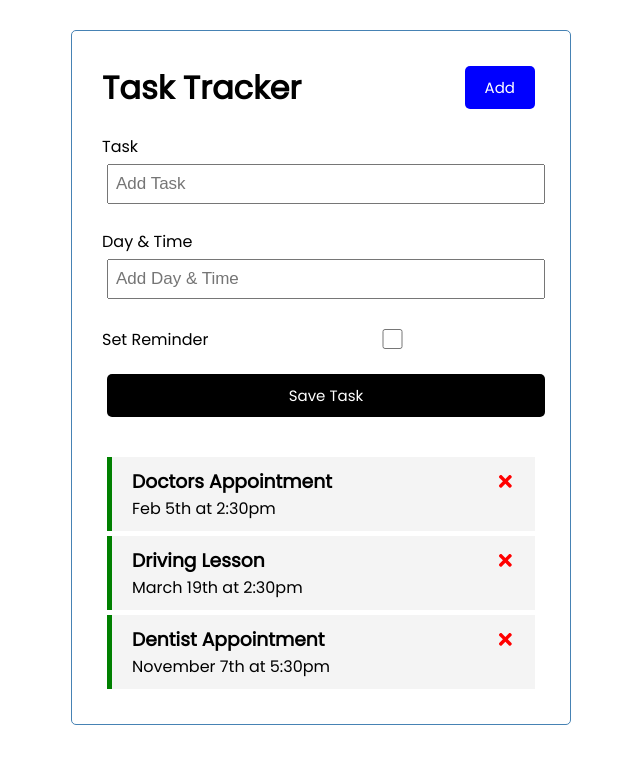
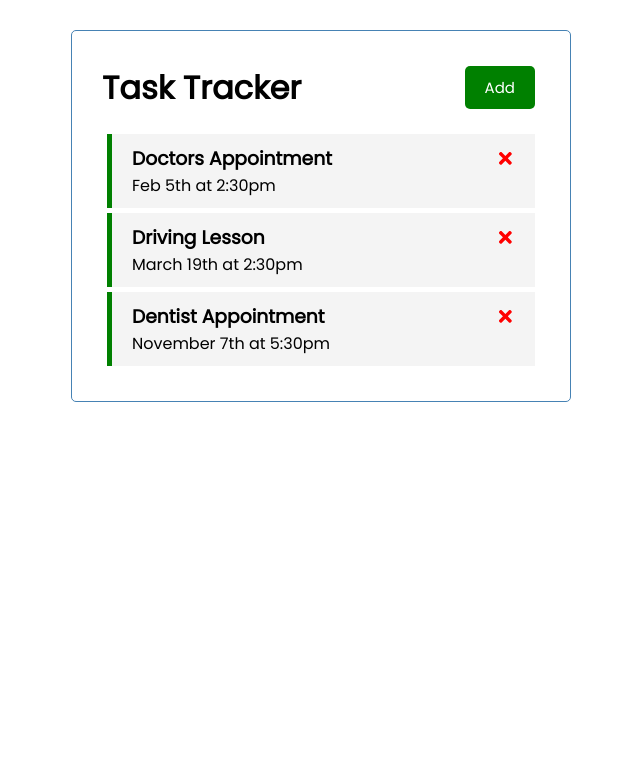
Before and after one commit to SimonBao/react-task-tracker, a React (Create React App) app: page / in a window 1280 px wide. Shown: the top 764 px of the page, without its empty margins (319-959 px from the left). Built offline with nearby package versions, Linux system fonts and the light colour scheme.

Commit message:
Heroku version of add toggle without json-api

```diff
--- a/src/App.js
+++ b/src/App.js
@@ -5,6 +5,7 @@ import Tasks from './components/Tasks';
 import AddTask from './components/Add';
 
 function App() {
+  const [showAddTask, setShowAddTask] = useState(false);
   const [tasks, setTasks] = useState([
     {
       id: 1,
@@ -26,6 +27,11 @@ function App() {
     }
   ])
 
+  const onAdd = () => {
+    setShowAddTask(!showAddTask);
+
+  }
+
   const addTask = (task) => {
     const id = tasks.length + 1;
     const newTask = { id, ...task };
@@ -42,8 +48,8 @@ function App() {
 
   return (
     <div className="container">
-      <Header />
-      <AddTask onAdd={addTask} />
+      <Header showAdd={showAddTask} onAdd={onAdd} />
+      { showAddTask && <AddTask onAdd={addTask} /> }
       <Tasks tasks={tasks} onDelete={deleteTask} onToggle={toggleReminder}/>
     </div>
   );
--- a/src/components/Header.js
+++ b/src/components/Header.js
@@ -1,7 +1,7 @@
 import PropTypes from 'prop-types';
 import Button from './Button';
 
-const Header = ({ title }) => {
+const Header = ({ title, onAdd, showAdd }) => {
   const onClick = () => {
     console.log('Click');
   }
@@ -9,7 +9,7 @@ const Header = ({ title }) => {
   return (
     <header className='header'>
       <h1>{title}</h1>
-      <Button text="Add" onClick={onClick} color='blue'/>
+      <Button text={ showAdd ? 'Close' : 'Add'} onClick={onAdd} color={ showAdd ? 'red' : 'green' }/>
     </header>
   )
 }
```
